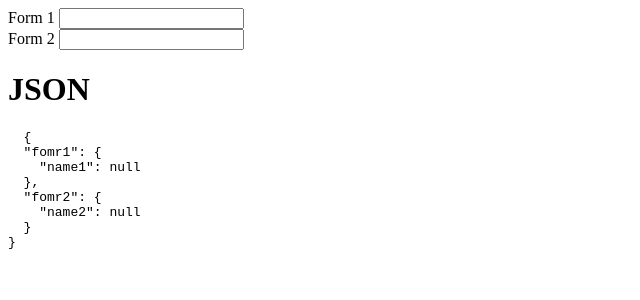
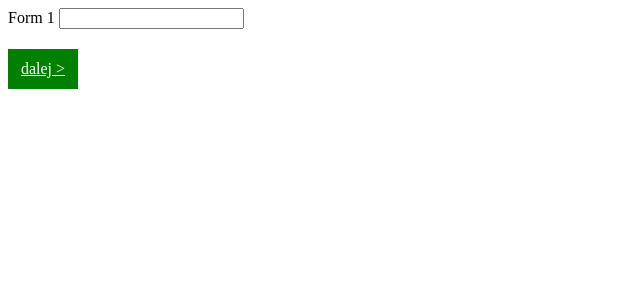
Before and after one commit to danj92/testAngular, an Angular app: page / in a window 1280 px wide. Shown: the top 300 px of the page, without its empty margins (0-640 px from the left). Built offline with nearby package versions, Linux system fonts and the light colour scheme.

Commit message:
create routing

```diff
--- a/src/app/app.component.html
+++ b/src/app/app.component.html
@@ -1,12 +1 @@
-<form [formGroup]="checkoutForm">
-  <!-- <input type="text" formControlName="fullName"> -->
-
-  <app-form1 (formReady)="formInitialized('fomr1', $event)" ></app-form1>
-  <app-form2 (formReady)="formInitialized('fomr2', $event)"></app-form2>
-
-  <h1>JSON</h1>
-
-  <pre>
-  {{ checkoutForm.value | json}}
-</pre>
-</form>
+<router-outlet></router-outlet>
--- a/src/app/app.component.ts
+++ b/src/app/app.component.ts
@@ -1,6 +1,4 @@
 import { Component, OnInit } from '@angular/core';
-import { FormGroup } from '@angular/forms';
-
 
 @Component({
   selector: 'app-root',
@@ -9,14 +7,14 @@ import { FormGroup } from '@angular/forms';
 })
 export class AppComponent implements OnInit {
 
-  checkoutForm = new FormGroup({});
+  // checkoutForm = new FormGroup({});
 
-  constructor() {}
+  // constructor() {}
 
   ngOnInit() {}
 
-  formInitialized(name: string, form: FormGroup) {
-    this.checkoutForm.setControl(name, form);
-    console.log(this.checkoutForm.value);
-  }
+  // formInitialized(name: string, form: FormGroup) {
+  //   this.checkoutForm.setControl(name, form);
+  //   console.log(this.checkoutForm.value);
+  // }
 }
--- a/src/app/app.module.ts
+++ b/src/app/app.module.ts
@@ -1,21 +1,26 @@
 import { BrowserModule } from '@angular/platform-browser';
 import { NgModule } from '@angular/core';
 import { FormsModule, ReactiveFormsModule } from '@angular/forms';
+import { RouterModule } from '@angular/router';
 
 import { AppComponent } from './app.component';
 import { Form1Component } from './form1/form1.component';
 import { Form2Component } from './form2/form2.component';
+import { ResultComponent } from './result/result.component';
+import { formRoutes } from './form.routing';
 
 @NgModule({
   declarations: [
     AppComponent,
     Form1Component,
     Form2Component,
+    ResultComponent,
   ],
   imports: [
     BrowserModule,
     FormsModule,
     ReactiveFormsModule,
+    RouterModule.forRoot(formRoutes),
   ],
   providers: [],
   bootstrap: [AppComponent]
--- /dev/null
+++ b/src/app/form.routing.ts
@@ -0,0 +1,20 @@
+import { Routes } from '@angular/router';
+import { Form2Component } from './form2/form2.component';
+import { ResultComponent } from './result/result.component';
+import { Form1Component } from './form1/form1.component';
+
+export const formRoutes: Routes = [
+  {
+    path: '',
+    pathMatch: 'full',
+    component: Form1Component,
+  },
+  {
+    path: 'form2',
+    component: Form2Component,
+  },
+  {
+    path: 'form2/result',
+    component: ResultComponent,
+  }
+];
--- a/src/app/form1/form1.component.html
+++ b/src/app/form1/form1.component.html
@@ -2,3 +2,5 @@
   Form 1
   <input type="text" name="name1" formControlName="name1">
 </div>
+
+<a class="btn" routerLink="form2">dalej ></a>
--- a/src/app/form2/form2.component.html
+++ b/src/app/form2/form2.component.html
@@ -2,3 +2,5 @@
   Form 2
   <input type="text" name="name2" formControlName="name2">
 </div>
+
+<a class="btn" routerLink="result">dalej ></a>
--- /dev/null
+++ b/src/app/result/result.component.html
@@ -0,0 +1,12 @@
+<form [formGroup]="checkoutForm">
+    <!-- <input type="text" formControlName="fullName"> -->
+
+    <app-form1 (formReady)="formInitialized('fomr1', $event)" ></app-form1>
+    <app-form2 (formReady)="formInitialized('fomr2', $event)"></app-form2>
+
+    <h1>JSON</h1>
+
+    <pre>
+    {{ checkoutForm.value | json}}
+  </pre>
+</form>
--- /dev/null
+++ b/src/app/result/result.component.ts
@@ -0,0 +1,21 @@
+import { Component, OnInit } from '@angular/core';
+import { FormGroup } from '@angular/forms';
+
+@Component({
+  selector: 'app-result',
+  templateUrl: './result.component.html',
+  styleUrls: ['./result.component.scss']
+})
+export class ResultComponent implements OnInit {
+
+  checkoutForm = new FormGroup({});
+
+  constructor() {}
+
+  ngOnInit() {}
+
+  formInitialized(name: string, form: FormGroup) {
+    this.checkoutForm.setControl(name, form);
+    console.log(this.checkoutForm.value);
+  }
+}
--- a/src/styles.scss
+++ b/src/styles.scss
@@ -1 +1,11 @@
 /* You can add global styles to this file, and also import other style files */
+.btn {
+  background: green;
+  color: white;
+  width: 70px;
+  height: 40px;
+  display: flex;
+  align-items: center;
+  justify-content: center;
+  margin-top: 20px;
+}
```
Also changed, not shown: src/app/result/result.component.scss (added), 1 other file (tests, documents, lock files or other folders).
